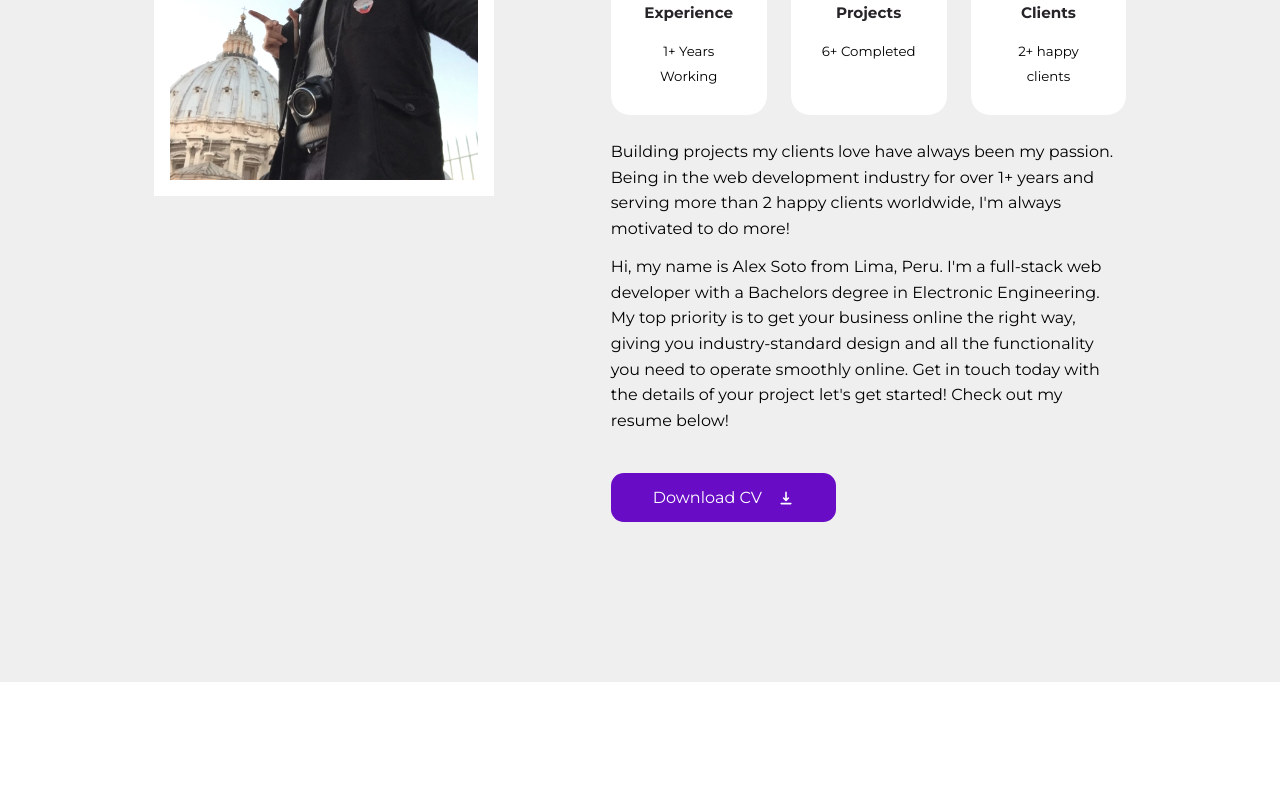
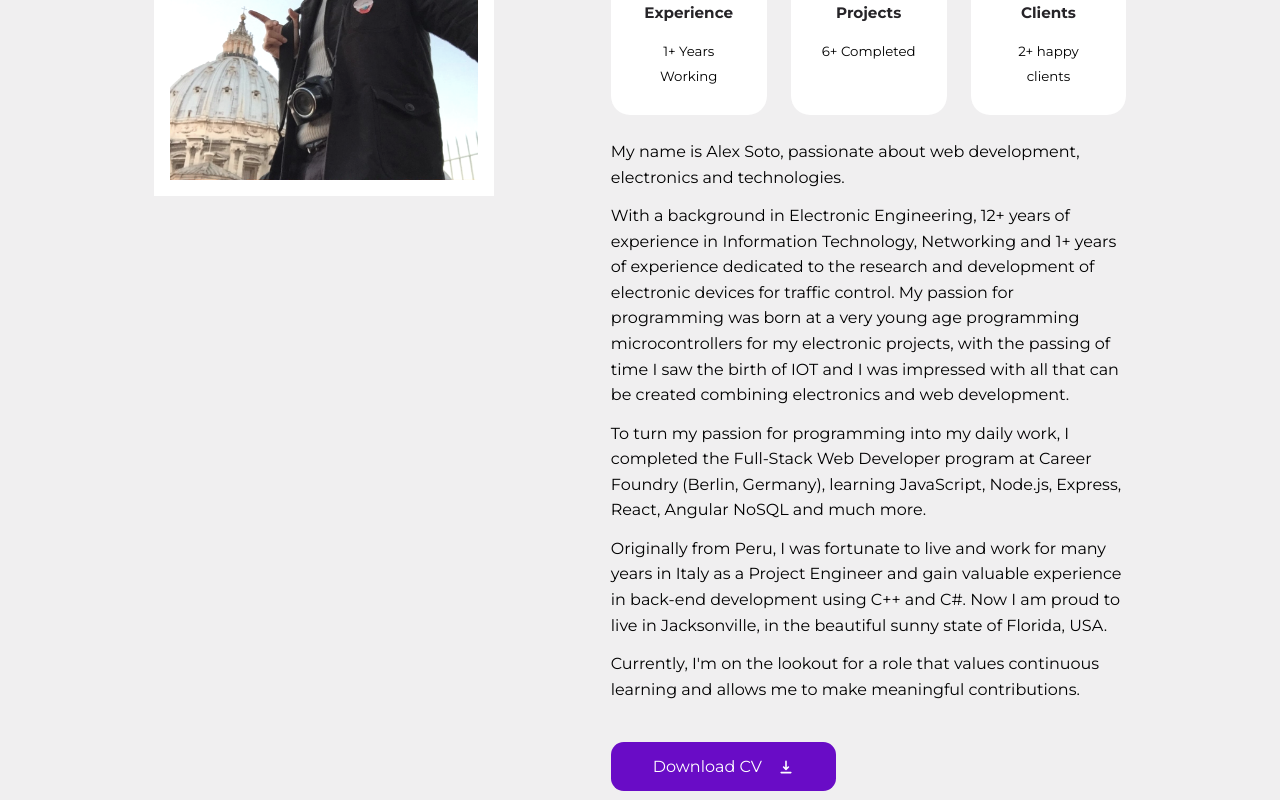
Before and after one commit to lexivn/My-React-Portfolio, a React (Create React App) app: page / in a window 1280 px wide. Shown: the part 1120-1920 px from the top of the page. Built offline with nearby package versions, Linux system fonts and the light colour scheme.

Commit message:
Refactored About

```diff
--- a/src/sections/about/About.jsx
+++ b/src/sections/about/About.jsx
@@ -28,10 +28,19 @@ const About = () => {
             }
           </div>
           <p>
-            Building projects my clients love have always been my passion. Being in the web development industry for over 1+ years and serving more than 2 happy clients worldwide, I'm always motivated to do more!
+            My name is Alex Soto, passionate about web development, electronics and technologies.
           </p>
           <p>
-            Hi, my name is Alex Soto from Lima, Peru. I'm a full-stack web developer with a Bachelors degree in  Electronic Engineering. My top priority is to get your business online the right way, giving you industry-standard design and all the functionality you need to operate smoothly online. Get in touch today with the details of your project let's get started! Check out my resume below!
+          With a background in Electronic Engineering, 12+ years of experience in Information Technology, Networking and 1+ years of experience dedicated to the research and development of electronic devices for traffic control. My passion for programming was born at a very young age programming microcontrollers for my electronic projects, with the passing of time I saw the birth of IOT and I was impressed with all that can be created combining electronics and web development.
+          </p>
+          <p>
+          To turn my passion for programming into my daily work, I completed the Full-Stack Web Developer program at Career Foundry (Berlin, Germany), learning JavaScript, Node.js, Express, React, Angular NoSQL and much more.
+          </p>
+          <p>
+          Originally from Peru, I was fortunate to live and work for many years in Italy as a Project Engineer and gain valuable experience in back-end development using C++ and C#. Now I am proud to live in Jacksonville, in the beautiful sunny state of Florida, USA.
+          </p>
+          <p>
+          Currently, I'm on the lookout for a role that values continuous learning and allows me to make meaningful contributions.
           </p>
           <a href={CV} download className='btn primary'>Download CV <HiDownload /></a>
         </div>
--- a/src/sections/footer/data.js
+++ b/src/sections/footer/data.js
@@ -6,7 +6,7 @@ import { AiOutlineLinkedin } from "react-icons/ai";
 export const links = [
     {id: 1, link: '#', title: 'Home'},
     {id: 2, link: '#about', title: 'About'},
-    {id: 3, link: '#services', title: 'Services'},
+    // {id: 3, link: '#services', title: 'Services'},
     {id: 4, link: '#portfolio', title: 'Portfolio'},
     {id: 5, link: '#contact', title: 'Contact'}
 ]
```
